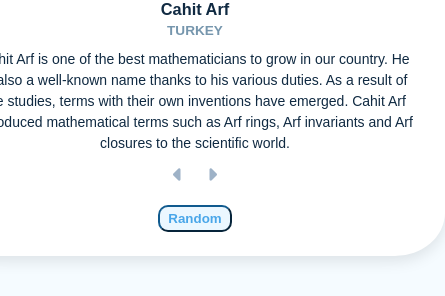
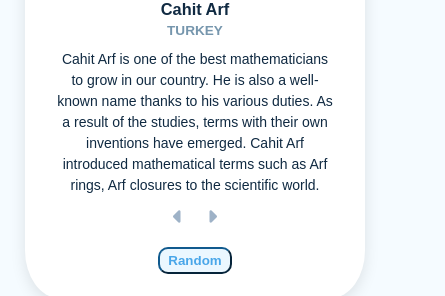
Before and after one commit to mustafatayfur/Review-Pages, a plain HTML site: page index.html in a window 390 px wide. Shown: the part 364-660 px from the top of the page, 445 px wide, since content can reach past the window. Drawn offline with Linux system fonts and the light colour scheme.

Commit message:
media query is added

```diff
--- a/main.js
+++ b/main.js
@@ -3,15 +3,15 @@ const scientists = [
       id: 1,
       name: 'Cahit Arf',
       country: 'Turkey',
-      img: 'https://img.bilgihanem.com/wp-content/uploads/2017/04/cahit-arf-kimdir.jpg',
-      text: 'Cahit Arf is one of the best mathematicians to grow in our country. He is also a well-known name thanks to his various duties. As a result of the studies, terms with their own inventions have emerged. Cahit Arf introduced mathematical terms such as Arf rings, Arf invariants and Arf closures to the scientific world.',
+      img: 'https://4.bp.blogspot.com/-DzB8E9pr1rQ/Wp1ho7UjNSI/AAAAAAAAg1s/aorme_cLwsktTKRwdNTZdtwxNOP7aopLgCLcBGAs/s1600/cahit%2Barf-1.jpg',
+      text: 'Cahit Arf is one of the best mathematicians to grow in our country. He is also a well-known name thanks to his various duties. As a result of the studies, terms with their own inventions have emerged. Cahit Arf introduced mathematical terms such as Arf rings, Arf closures to the scientific world.'
     },
     {
       id: 2,
       name: 'Felix Edouard Emil Borel',
       country: 'France',
       img: 'https://alchetron.com/cdn/mile-borel-9f8c8ba0-ad20-42d6-98c2-32b72629e6d-resize-750.jpg',
-      text: 'He made very important discoveries in analysis and probability theory. He is also considered the founder of game theory. More than three hundred scientific articles have been published. Each of these articles is groundbreaking. One of the most important of these is the well-known and widely used Heine-Borel theorem in analysis. This conclusion is part of the famous thesis prepared by Borel.'
+      text: 'He made very important discoveries in analysis and probability theory. He is also considered the founder of game theory. More than three hundred scientific articles have been published. Each of these articles is groundbreaking. One of the most important of these is the well-known and widely used Heine-Borel theorem in analysis.'
     },
     {
       id: 3,
@@ -25,7 +25,7 @@ const scientists = [
       name: 'Bolzano',
       country: 'Czechoslovakia',
       img: 'https://upload.wikimedia.org/wikipedia/commons/thumb/7/7f/BBolzano.jpg/1200px-BBolzano.jpg',
-      text: "Bolzano was a Czech philosopher of Italian origin. He was also a good logician and a very good mathematician. Bolzano was accused of more rationalism in 1820. He had a philosophy and thought based on mathematics. Therefore, he opposed Kant's idealism. After 1805 he taught philosophy of religion at the University of Prague. In mathematics, he worked on infinity and infinitesimal calculus. His book \"Paradoxes of Eternity\" was published in 1851. He has also worked on point clusters."
+      text: "Bolzano was a Czech philosopher of Italian origin. He was also a good logician and a very good mathematician. Bolzano was accused of more rationalism in 1820. He had a philosophy and thought based on mathematics. In mathematics, he worked on infinity and infinitesimal calculus."
     },
   ];
 
--- a/style.css
+++ b/style.css
@@ -95,3 +95,10 @@ cursor: pointer;
     background-color: hsl(205, 80%, 31%);
     color: #fff;
 }
+
+@media screen and (max-width:430px) {
+    #main{
+        width: 340px;
+    }
+
+}
```
